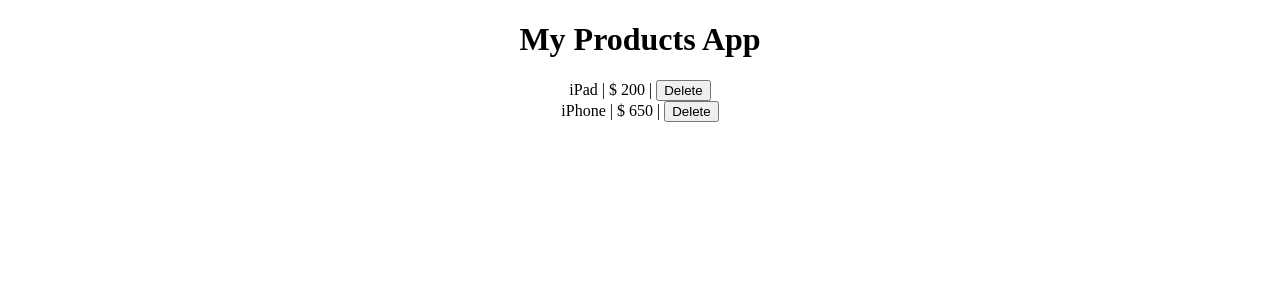
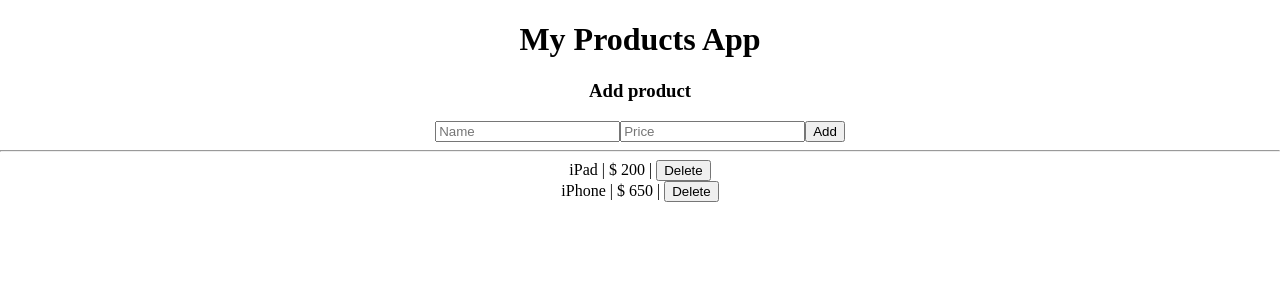
Before and after one commit to akhil9tiet/react-crud, a React (Create React App) app: page / in a window 1280 px wide. Shown: the top 300 px of the page. Built offline with nearby package versions, Linux system fonts and the light colour scheme.

Commit message:
Added add functionality

```diff
--- /dev/null
+++ b/src/AddProduct.js
@@ -0,0 +1,31 @@
+import React, {Component} from 'react';
+
+class AddProduct extends Component {
+    constructor(props){
+        super(props);
+        this.onSubmit = this.onSubmit.bind(this);
+    }
+
+    onSubmit(event){
+        event.preventDefault();
+        this.props.onAdd(this.nameInput.value, this.priceInput.value);
+
+        this.nameInput.value = ''; //makes input fields clear out properly
+        this.priceInput.value = '';
+
+    }
+
+    render(){
+        return (
+            <form onSubmit = {this.onSubmit}>
+                <h3> Add product</h3>
+                <input placeholder = "Name"  ref={nameInput => this.nameInput = nameInput}/>
+                <input placeholder = "Price" ref={priceInput => this.priceInput = priceInput} />
+                <button>Add</button>
+                <hr />
+            </form>
+        );
+    }
+}
+
+export default AddProduct;
--- a/src/App.js
+++ b/src/App.js
@@ -1,5 +1,6 @@
 import React, { Component } from 'react';
 import ProductItem from './ProductItem';
+import AddProduct from './AddProduct';
 import './App.css';
 
 const products = [
@@ -22,6 +23,7 @@
     this.state = {
       products: JSON.parse(localStorage.getItem('products'))  //products is being assigned from the data directly in the constructor
     };
+    this.onAdd = this.onAdd.bind(this);
     this.onDelete = this.onDelete.bind(this);
   }
 
@@ -43,11 +45,21 @@
     });
     this.setState({products: filteredProducts});
   }
-  //this has a self contained state with single products name and price
+
+  onAdd(name, price){ // function adds new products to the list
+    const products = this.getProducts();
+    products.push({name, price});
+    this.setState({products});
+  }
+
+
   render() {
     return (
       <div className="App">
         <h1>My Products App</h1>
+
+        <AddProduct onAdd = {this.onAdd} />
+
         {
           this.state.products.map (product => {
             return (
```
